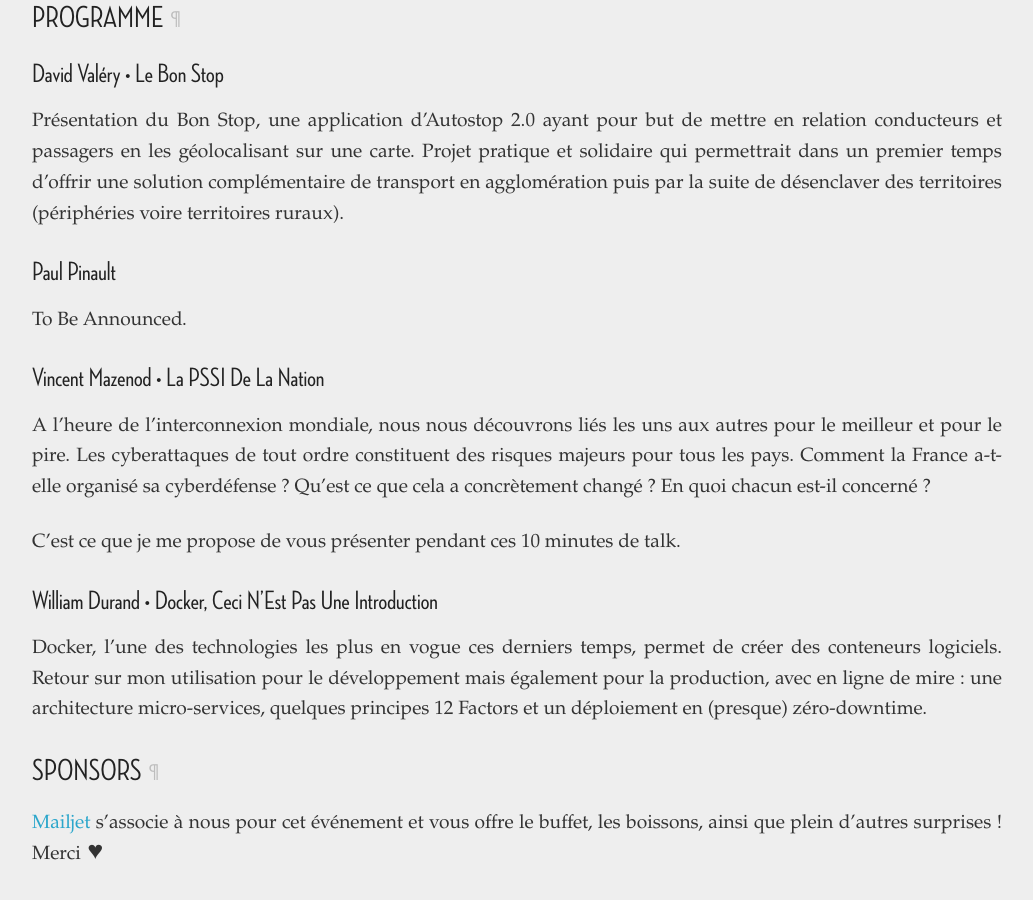
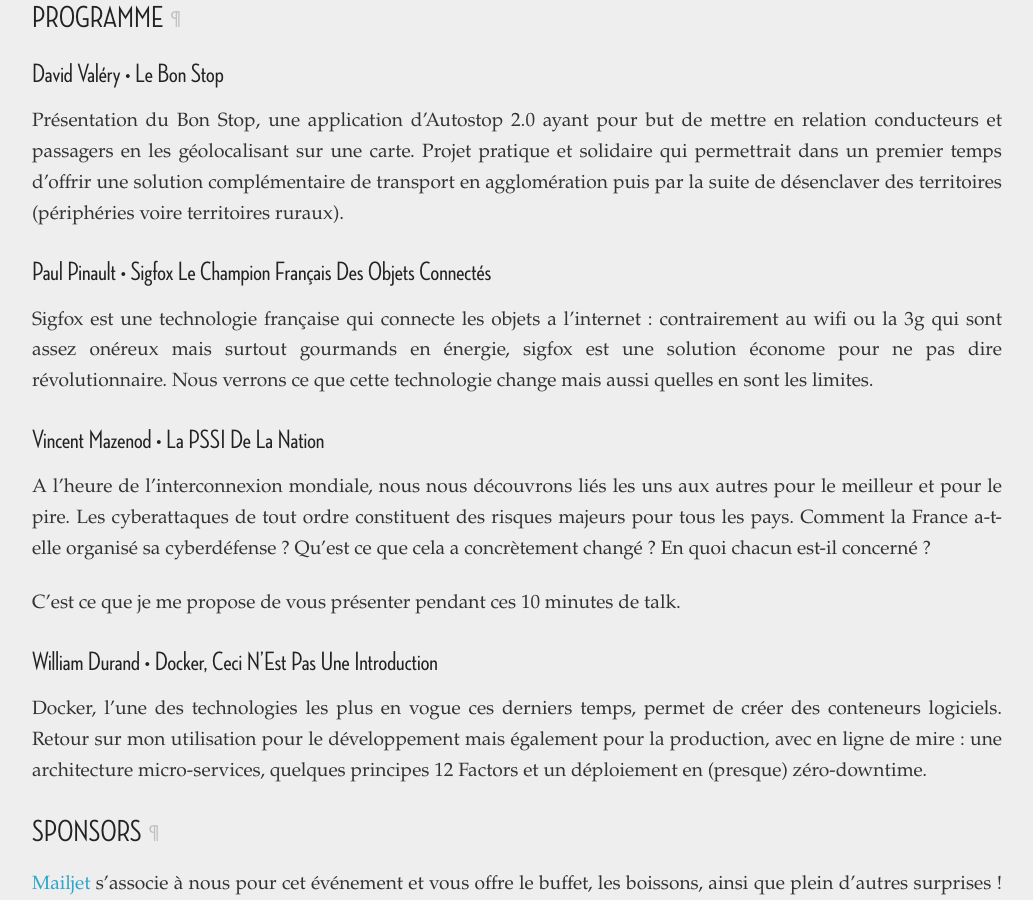
Before and after one commit to clermontech/clermontech.github.com, a Jekyll site: the page built from _posts/2014-12-08-api-hour-12.md, in a window 1280 px wide and 900 px high, scrolled down 1916 px. Shown: the whole window, without its empty margins (123-1156 px from the left). Built offline with Jekyll 4.4.1, drawn with Linux system fonts in a browser that asks for light colours; Markdown is read by kramdown in place of the engine named in the settings.

Commit message:
publish paul's talk

```diff
--- a/_posts/2014-12-08-api-hour-12.md
+++ b/_posts/2014-12-08-api-hour-12.md
@@ -46,9 +46,12 @@
 solution complémentaire de transport en agglomération puis par la suite de
 désenclaver des territoires (périphéries voire territoires ruraux).
 
-### Paul Pinault
+### Paul Pinault • Sigfox Le Champion Français Des Objets Connectés
 
-To Be Announced.
+Sigfox est une technologie française qui connecte les objets a l'internet :
+contrairement au wifi ou la 3g qui sont assez onéreux mais surtout gourmands en
+énergie, sigfox est une solution économe pour ne pas dire révolutionnaire. Nous
+verrons ce que cette technologie change mais aussi quelles en sont les limites.
 
 ### Vincent Mazenod • La PSSI De La Nation
 
```
